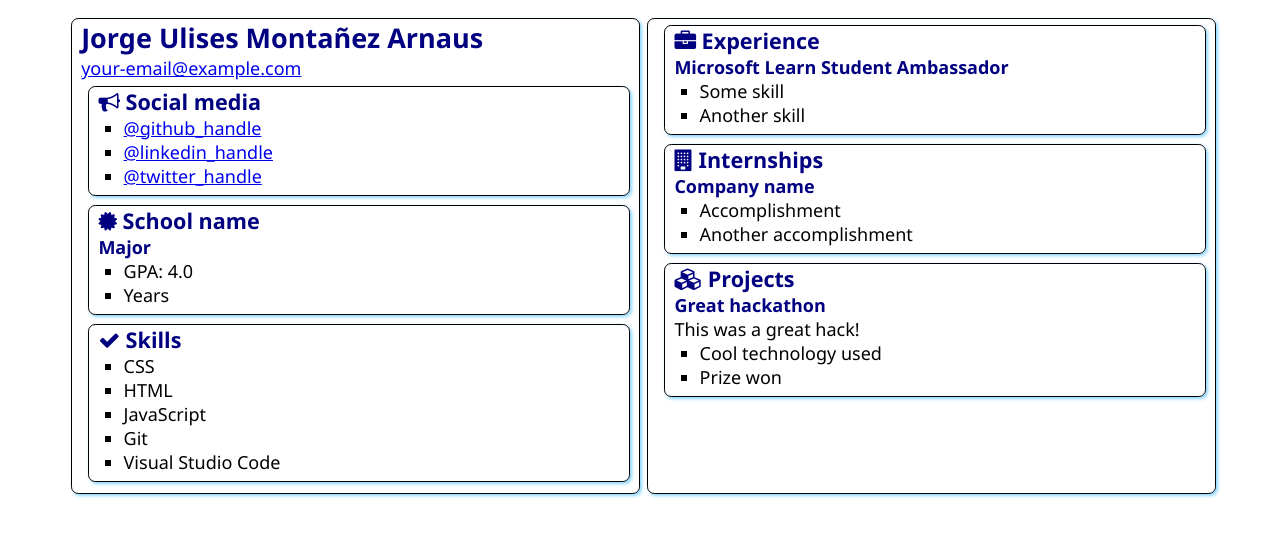
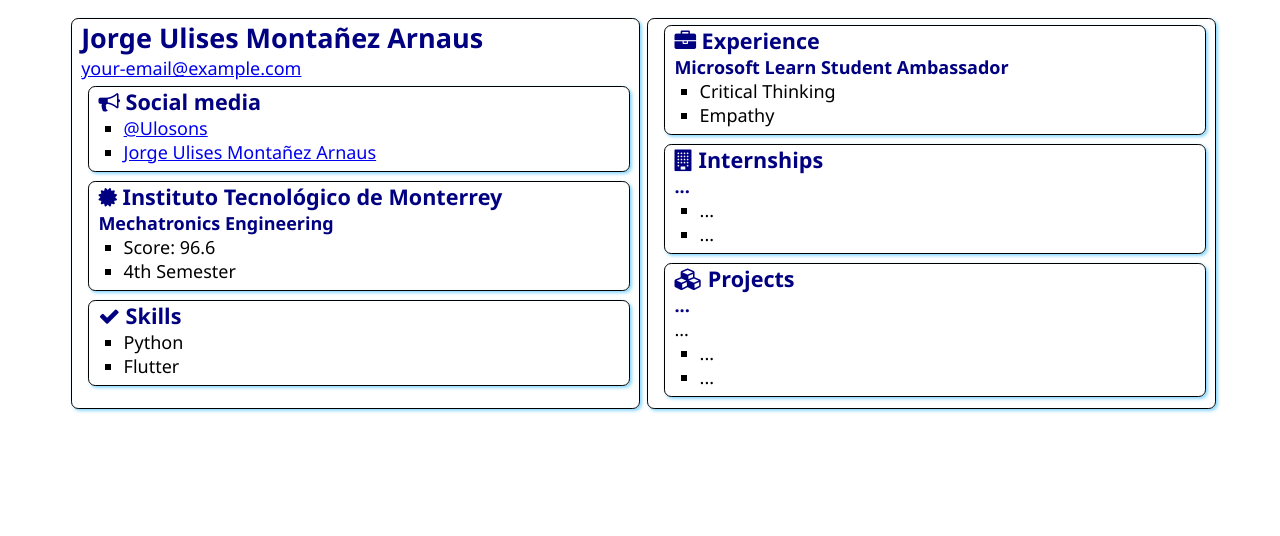
Before and after one commit to Ulosongs/SATechnicalOnboarding, a plain HTML site: page src/index.html in a window 1280 px wide. Drawn offline with Linux system fonts and the light colour scheme.

Commit message:
Update index.html

```diff
--- a/src/index.html
+++ b/src/index.html
@@ -21,9 +21,8 @@
                     Social media
                 </h2>
                 <ul>
-                    <li><a href="https://github.com/<handle>">@github_handle</a></li>
-                    <li><a href="https://linkedin.com/in/<handle>">@linkedin_handle</a></li>
-                    <li><a href="https://twitter.com/<handle>">@twitter_handle</a></li>
+                    <li><a href="https://github.com/Ulosons">@Ulosons</a></li>
+                    <li><a href="https://linkedin.com/in/jorge-ulises-montañez-arnaus-624942219/">Jorge Ulises Montañez Arnaus</a></li>
                 </ul>
             </section>
 
@@ -31,12 +30,12 @@
                 <div class="education">
                     <h2>
                         <i class="fa fa-certificate" aria-hidden="true"></i>
-                        School name
+                        Instituto Tecnológico de Monterrey
                     </h2>
-                    <h3>Major</h3>
+                    <h3>Mechatronics Engineering</h3>
                     <ul>
-                        <li>GPA: 4.0</li>
-                        <li>Years</li>
+                        <li>Score: 96.6</li>
+                        <li>4th Semester</li>
                     </ul>
                 </div>
             </section>
@@ -47,11 +46,8 @@
                     Skills
                 </h2>
                 <ul>
-                    <li>CSS</li>
-                    <li>HTML</li>
-                    <li>JavaScript</li>
-                    <li>Git</li>
-                    <li>Visual Studio Code</li>
+                    <li>Python</li>
+                    <li>Flutter</li>
                 </ul>
             </section>
         </article>
@@ -63,8 +59,8 @@
                 </h2>
                 <h3>Microsoft Learn Student Ambassador</h3>
                 <ul>
-                    <li>Some skill</li>
-                    <li>Another skill</li>
+                    <li>Critical Thinking</li>
+                    <li>Empathy</li>
                 </ul>
             </section>
             <section class="box">
@@ -73,10 +69,10 @@
                     Internships
                 </h2>
 
-                <h3>Company name</h3>
+                <h3>...</h3>
                 <ul>
-                    <li>Accomplishment</li>
-                    <li>Another accomplishment</li>
+                    <li>...</li>
+                    <li>...</li>
                 </ul>
             </section>
             <section class="box">
@@ -85,11 +81,11 @@
                     Projects
                 </h2>
 
-                <h3>Great hackathon</h3>
-                <div>This was a great hack!</div>
+                <h3>...</h3>
+                <div>...</div>
                 <ul>
-                    <li>Cool technology used</li>
-                    <li>Prize won</li>
+                    <li>...</li>
+                    <li>...</li>
                 </ul>
             </section>
         </article>
```
